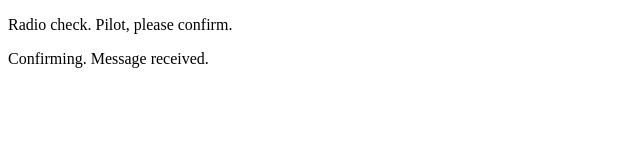
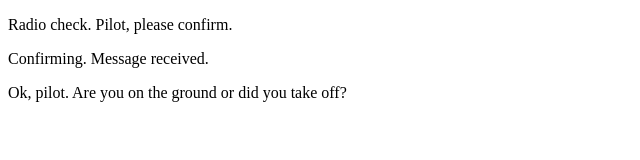
Before and after one commit to bcp2415/communication-log-pilot, a plain HTML site: page index.html in a window 1280 px wide. Shown: the whole page, without its empty margins (0-640 px from the left). Drawn offline with Linux system fonts and the light colour scheme.

Commit message:
control 2nd msg to pilot

```diff
--- a/index.html
+++ b/index.html
@@ -3,5 +3,6 @@
   <body>
     <p>Radio check. Pilot, please confirm.</p>
     <p>Confirming. Message received.</p>
+    <p>Ok, pilot.  Are you on the ground or did you take off?</p>
   </body>
 </html>
```
